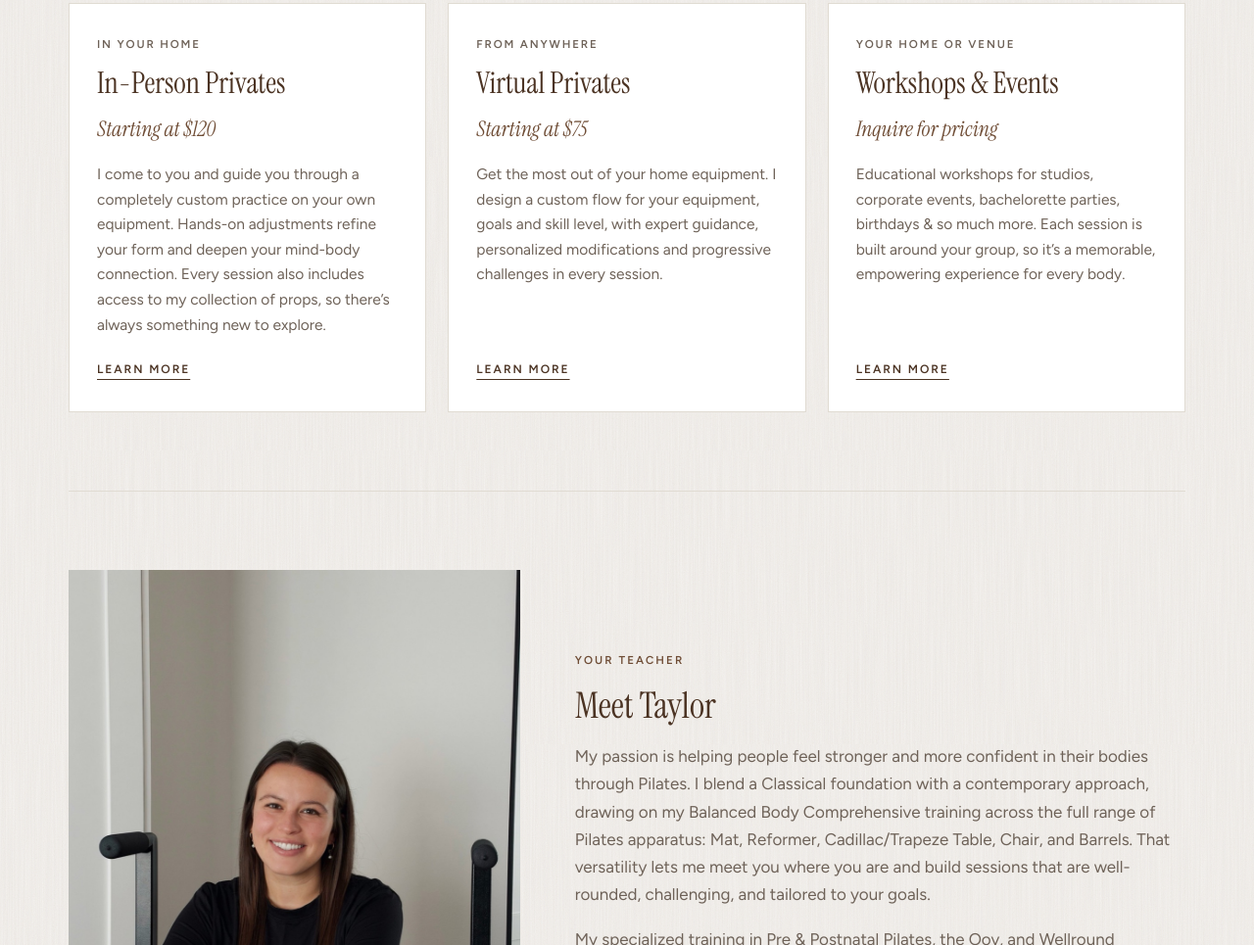
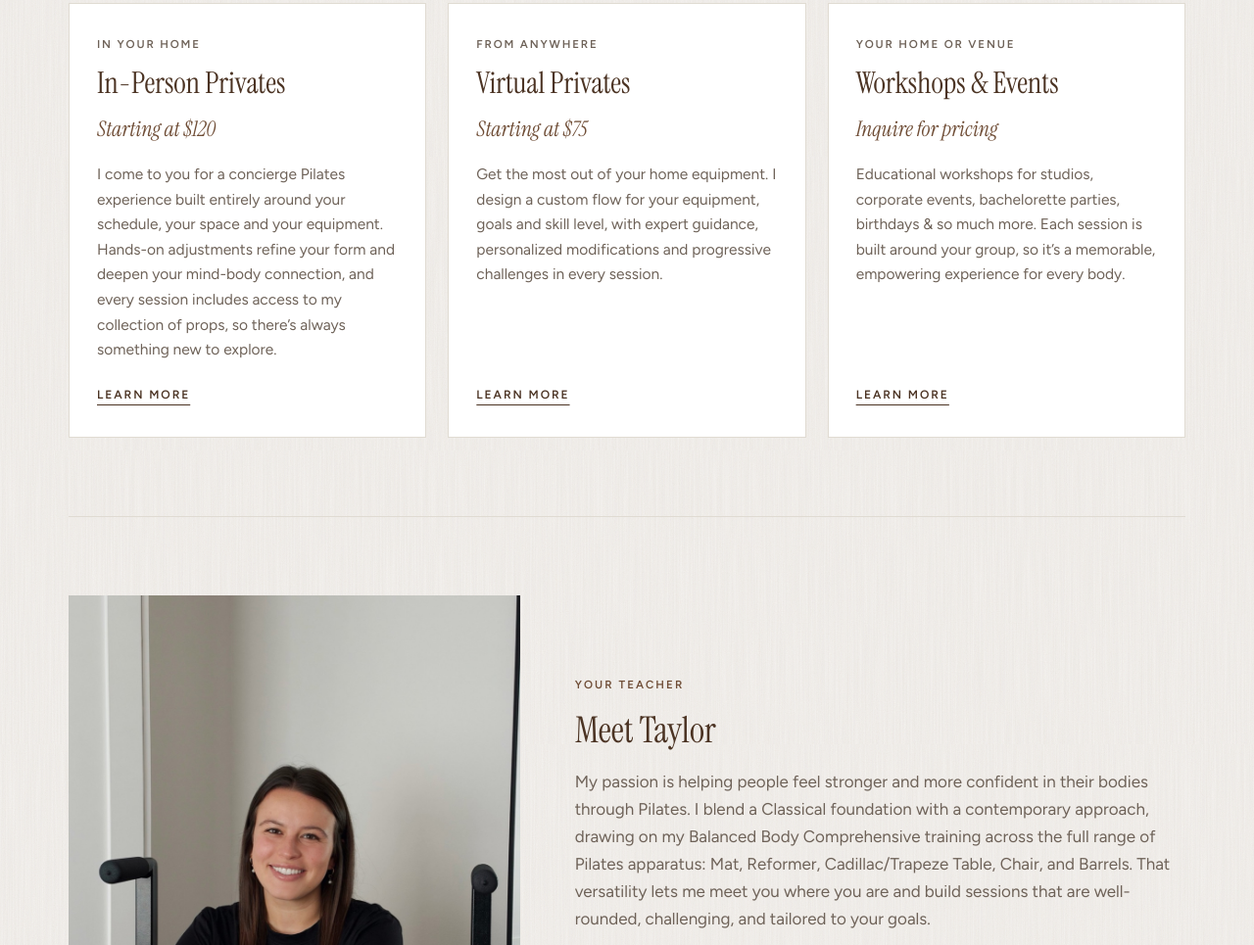
Before and after one commit to taylorlundin4/living-lundin-website, a plain HTML site: page index.html in a window 1280 px wide. Shown: the part 1640-2605 px from the top of the page at 98% size. Drawn offline with Linux system fonts and the light colour scheme.

Commit message:
Merge concierge wording for In-Person Privates from the live site
Another session published new In-Person Privates copy on Home and
Services ("a concierge Pilates experience built entirely around your
schedule, your space and your equipment..."); bring it into the repo
alongside the paper texture.

Co-Authored-By: Claude Opus 5.5 <noreply@anthropic.com>

```diff
--- a/index.html
+++ b/index.html
@@ -67,7 +67,7 @@
         <p class="where">In your home</p>
         <h3>In-Person Privates</h3>
         <p class="price">Starting at $120</p>
-        <p>I come to you and guide you through a completely custom practice on your own equipment. Hands-on adjustments refine your form and deepen your mind-body connection. Every session also includes access to my collection of props, so there’s always something new to explore.</p>
+        <p>I come to you for a concierge Pilates experience built entirely around your schedule, your space and your equipment. Hands-on adjustments refine your form and deepen your mind-body connection, and every session includes access to my collection of props, so there’s always something new to explore.</p>
         <a class="textlink" href="services.html">Learn more</a>
       </article>
       <article class="svc">
```
Also changed, not shown: services.html (+1 -1 lines).
